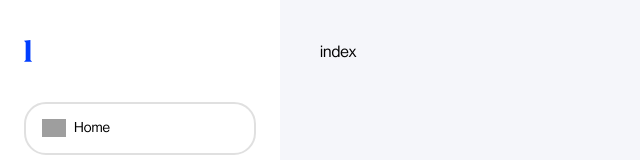
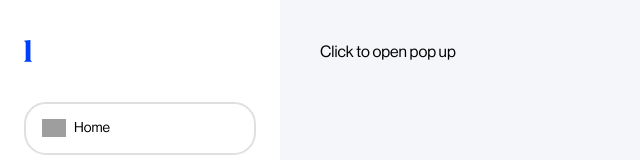
Before and after one commit to Adekoye-Adewale/you-verify-assessment, a Next.js app: page / in a window 1280 px wide. Shown: the top 160 px of the page, without its empty margins (0-640 px from the left). Built offline with nearby package versions, Linux system fonts and the light colour scheme; grey boxes are pictures that could not be loaded.

Commit message:
Add navigation button to home page
Introduced a button on the home page that navigates to the invoice popup using Next.js router. Added 'use client' directive and imported useRouter from next/navigation.

```diff
--- a/components/home-page/index.tsx
+++ b/components/home-page/index.tsx
@@ -1,8 +1,17 @@
+'use client'
+import { useRouter } from 'next/navigation';
 
 export default function HomePageComponents() {
+
+        const router = useRouter();
+
         return (
                 <div className='bg-[#F5F6FA] h-[300vh]'>
-                        index
+                        <button
+                                onClick={() => router.push('/invoice?inv=Invoice%20-%201023494%20-%202304')}
+                        >
+                                Click to open pop up
+                        </button>
                 </div>
         )
 }
```
